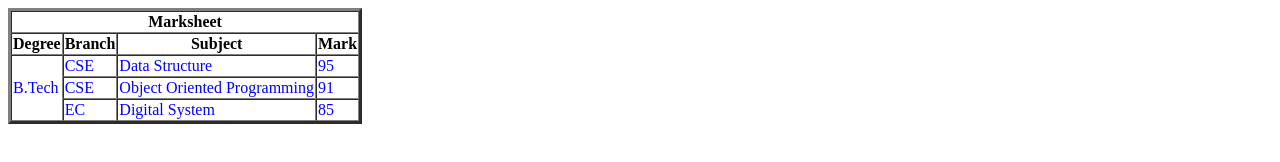
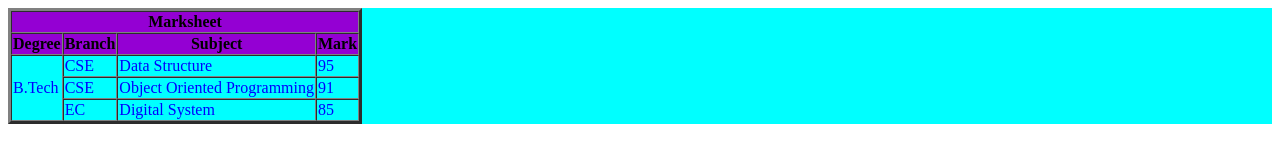
Before and after one commit to saifz0/vs-code, a plain HTML site: page html/Table/table.html in a window 1280 px wide. Drawn offline with Linux system fonts and the light colour scheme.

Commit message:
background_color

```diff
--- a/html/Table/style.css
+++ b/html/Table/style.css
@@ -1,7 +1,9 @@
 .main{
     color: blue;
     margin: auto;
+    background-color: aqua;
 }
 .head{
     color: black;
+    background-color: darkviolet;
 }
```
